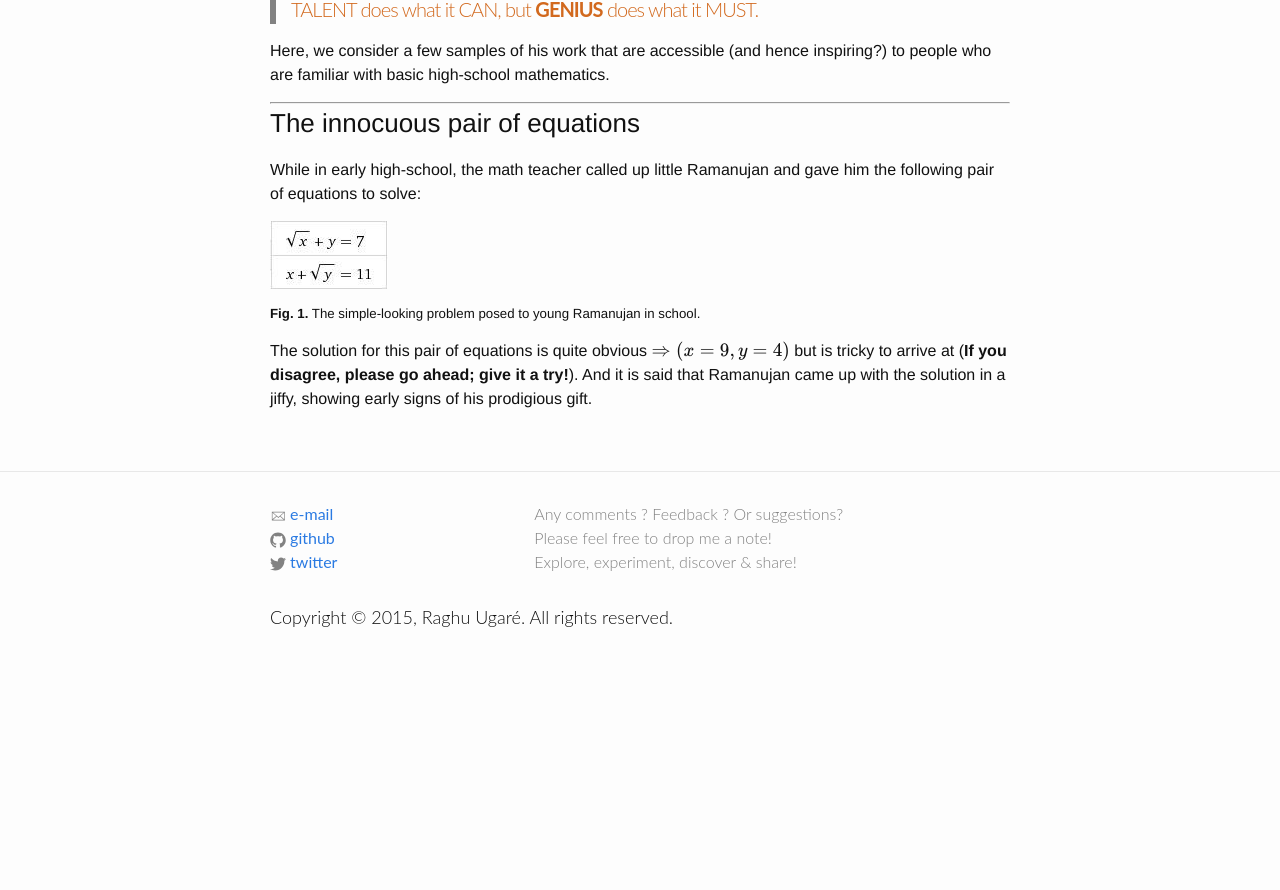
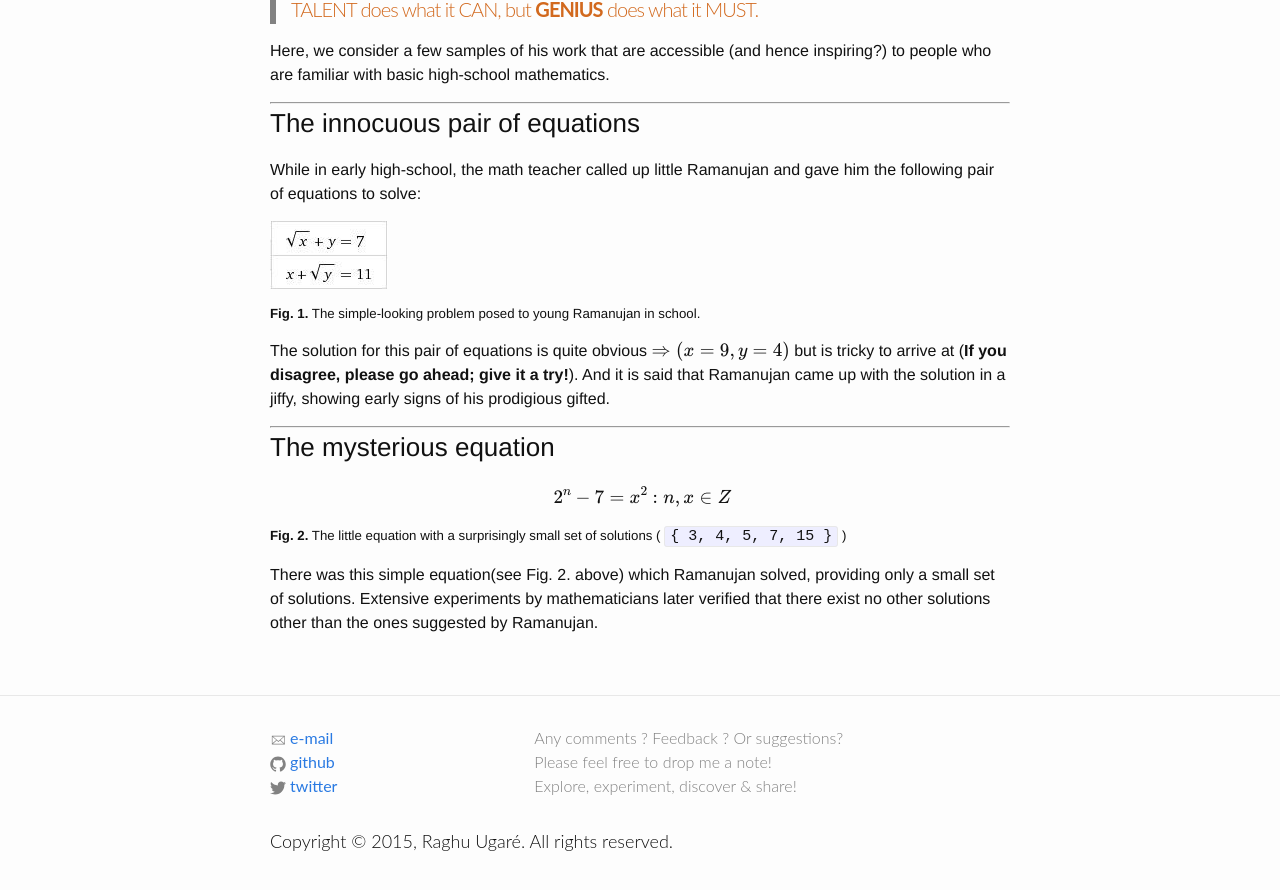
Before and after one commit to raghuugare/raghuugare.bkup, a Jekyll site: the page built from _posts/2015-01-15-genius-of-ramanujan.markdown, in a window 1280 px wide and 900 px high, scrolled down 647 px. Shown: the top 890 px of the window. Built offline with Jekyll 4.4.1, drawn with Linux system fonts in a browser that asks for light colours; formulas are drawn with MathJax 3; before the commit the page ends 1323 px from its top, so only the background shows below that.

Commit message:
2nd problem - an equation which has a very small set of solutions.

```diff
--- a/_posts/2015-01-15-genius-of-ramanujan.markdown
+++ b/_posts/2015-01-15-genius-of-ramanujan.markdown
@@ -32,8 +32,17 @@ While in early high-school, the math teacher called up little Ramanujan and gave
 
 ##### **Fig. 1.** The simple-looking problem posed to young Ramanujan in school.
 
-The solution for this pair of equations is quite obvious \$ \Rightarrow (x = 9, y = 4) \$  but is tricky to arrive at (**If you disagree, please go ahead; give it a try!**). And it is said that Ramanujan came up with the solution in a jiffy, showing early signs of his prodigious gift.
+The solution for this pair of equations is quite obvious \$ \Rightarrow (x = 9, y = 4) \$  but is tricky to arrive at (**If you disagree, please go ahead; give it a try!**). And it is said that Ramanujan came up with the solution in a jiffy, showing early signs of his prodigious gifted.
 
+---
+
+### The mysterious equation
+
+[\ 2^{n} - 7 = x^{2} :  n, x \in Z  \]
+
+##### **Fig. 2.** The little equation with a surprisingly small set of solutions ( `{ 3, 4, 5, 7, 15 }` )
+
+There was this simple equation(see Fig. 2. above) which Ramanujan solved, providing only a small set of solutions. Extensive experiments by mathematicians later verified that there exist no other solutions other than the ones suggested by Ramanujan.
 
 
 [link_Primes]: http://en.wikipedia.org/wiki/Prime_number
```
